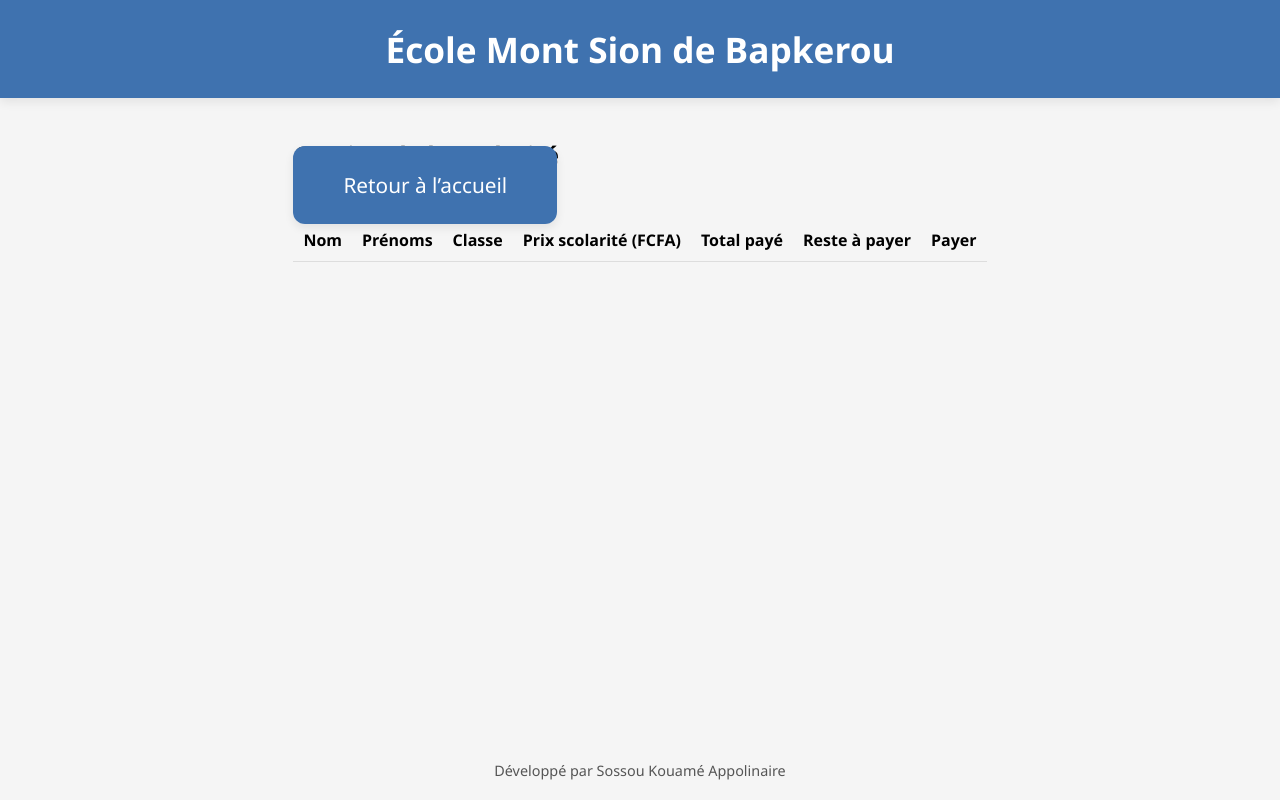
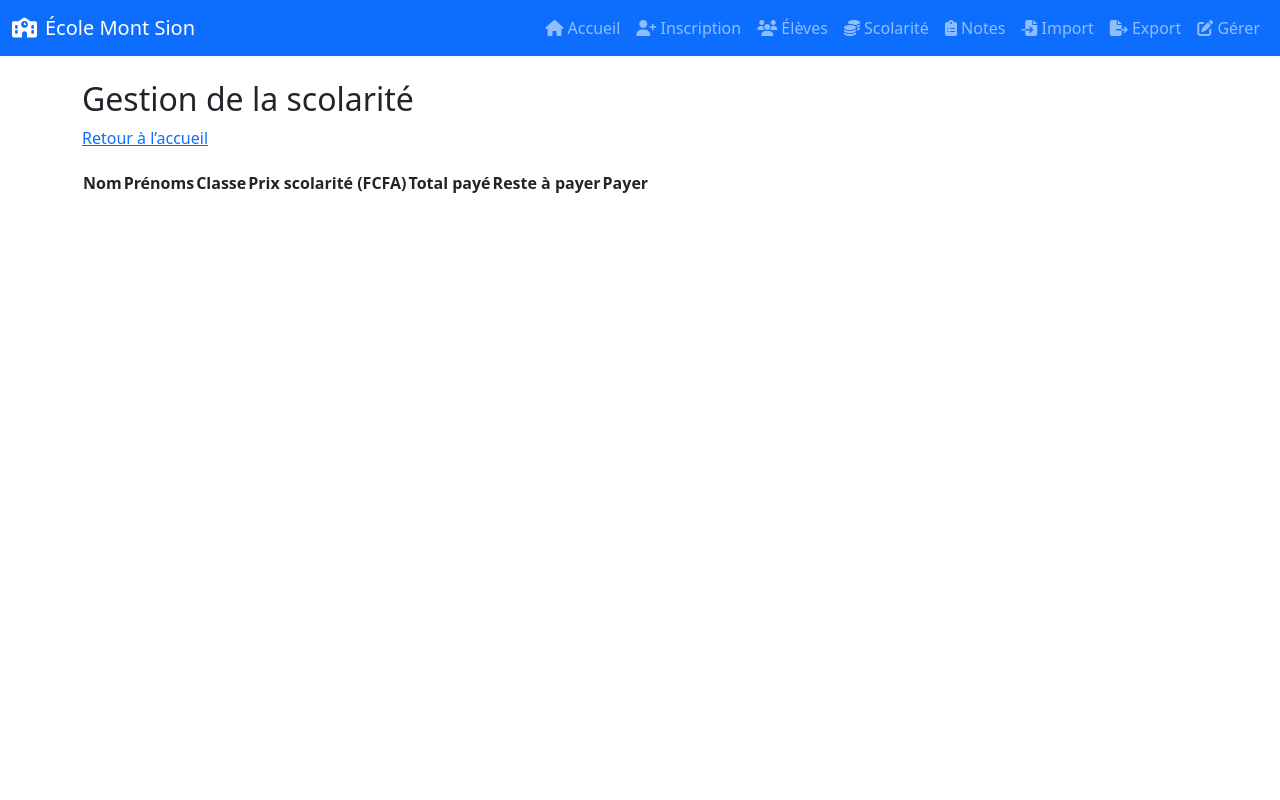
Before and after one commit to appolinair2355/Web, a Flask app: page /scolarite in a window 1280 px wide. Run offline with Flask 3, Linux system fonts and the light colour scheme; lists and menus that the app fills with data are empty.

Commit message:
Update base.html

```diff
--- a/templates/base.html
+++ b/templates/base.html
@@ -1,19 +1,51 @@
 <!doctype html>
 <html lang="fr">
 <head>
-  <meta charset="utf-8">
-  <title>Mont Sion de Bapkerou</title>
-  <link rel="stylesheet" href="{{ url_for('static', filename='css/style.css') }}">
+    <meta charset="utf-8">
+    <title>École Mont Sion</title>
+    <meta name="viewport" content="width=device-width, initial-scale=1">
+    <link href="https://cdn.jsdelivr.net/npm/bootstrap@5.3.2/dist/css/bootstrap.min.css" rel="stylesheet">
+    <link href="https://cdnjs.cloudflare.com/ajax/libs/font-awesome/6.5.0/css/all.min.css" rel="stylesheet">
+    <link rel="stylesheet" href="{{ url_for('static', filename='style.css') }}">
 </head>
 <body>
-  <header>
-    <h1>École Mont Sion de Bapkerou</h1>
-  </header>
+<nav class="navbar navbar-expand-lg navbar-dark bg-primary mb-4">
+  <div class="container-fluid">
+    <a class="navbar-brand" href="{{ url_for('index') }}">
+      <i class="fas fa-school me-2"></i>École Mont Sion
+    </a>
+    <button class="navbar-toggler" type="button" data-bs-toggle="collapse" data-bs-target="#mainNav">
+      <span class="navbar-toggler-icon"></span>
+    </button>
+    <div class="collapse navbar-collapse" id="mainNav">
+      <ul class="navbar-nav ms-auto">
+        <li class="nav-item"><a class="nav-link" href="{{ url_for('index') }}"><i class="fas fa-home"></i> Accueil</a></li>
+        <li class="nav-item"><a class="nav-link" href="{{ url_for('register') }}"><i class="fas fa-user-plus"></i> Inscription</a></li>
+        <li class="nav-item"><a class="nav-link" href="{{ url_for('students') }}"><i class="fas fa-users"></i> Élèves</a></li>
+        <li class="nav-item"><a class="nav-link" href="{{ url_for('scolarite') }}"><i class="fas fa-coins"></i> Scolarité</a></li>
+        <li class="nav-item"><a class="nav-link" href="{{ url_for('notes') }}"><i class="fas fa-clipboard-list"></i> Notes</a></li>
+        <li class="nav-item"><a class="nav-link" href="{{ url_for('import_excel') }}"><i class="fas fa-file-import"></i> Import</a></li>
+        <li class="nav-item"><a class="nav-link" href="{{ url_for('export_excel') }}"><i class="fas fa-file-export"></i> Export</a></li>
+        <li class="nav-item"><a class="nav-link" href="{{ url_for('edit_delete') }}"><i class="fas fa-edit"></i> Gérer</a></li>
+      </ul>
+    </div>
+  </div>
+</nav>
 
-  <main>{% block content %}{% endblock %}</main>
+<div class="container">
+  {% with msgs = get_flashed_messages(with_categories=true) %}
+    {% if msgs %}
+      {% for cat, msg in msgs %}
+        <div class="alert alert-{{ 'danger' if cat=='error' else 'success' }} alert-dismissible fade show" role="alert">
+          {{ msg }}
+          <button type="button" class="btn-close" data-bs-dismiss="alert"></button>
+        </div>
+      {% endfor %}
+    {% endif %}
+  {% endwith %}
+  {% block content %}{% endblock %}
+</div>
 
-  <footer>
-    Développé par Sossou Kouamé Appolinaire
-  </footer>
+<script src="https://cdn.jsdelivr.net/npm/bootstrap@5.3.2/dist/js/bootstrap.bundle.min.js"></script>
 </body>
-</html>
+                               </html>
```
